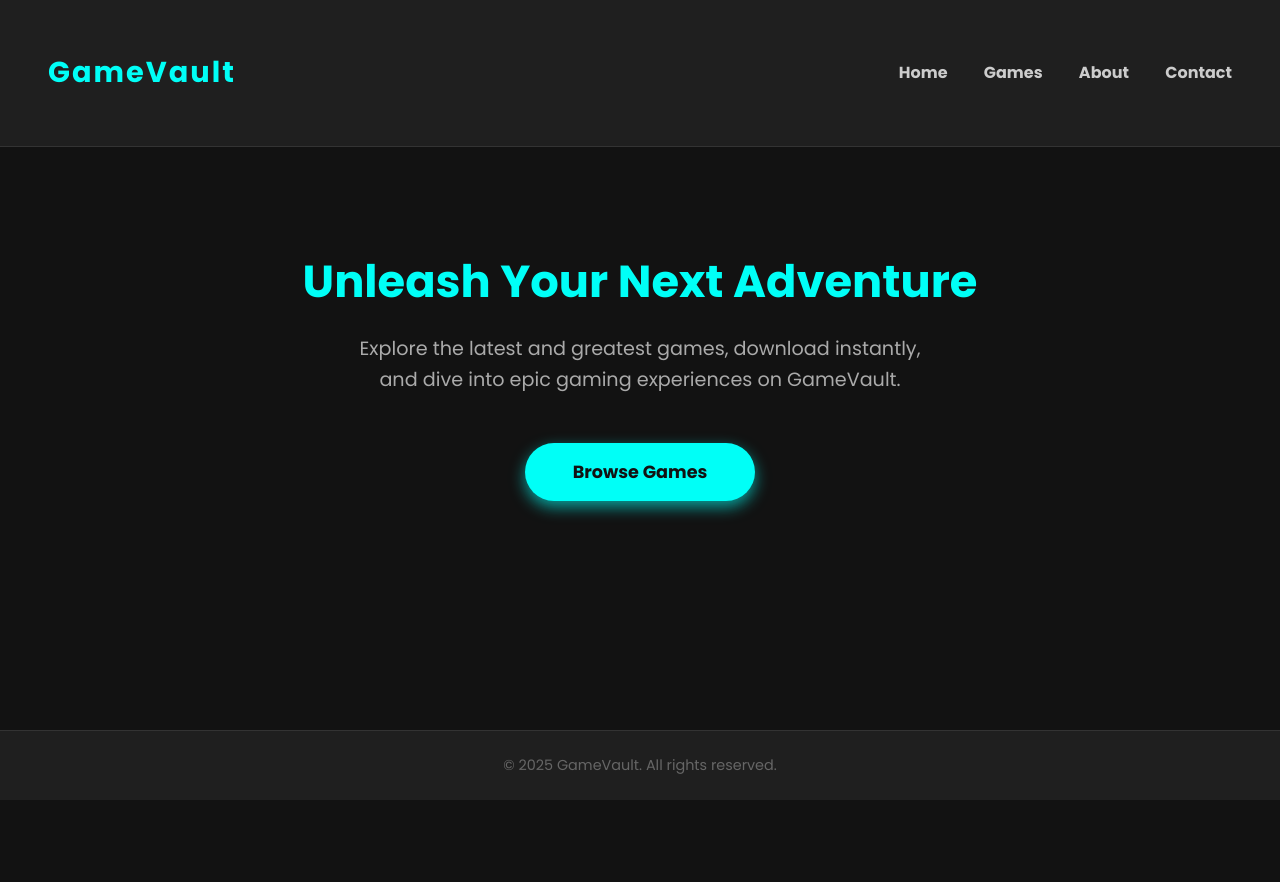
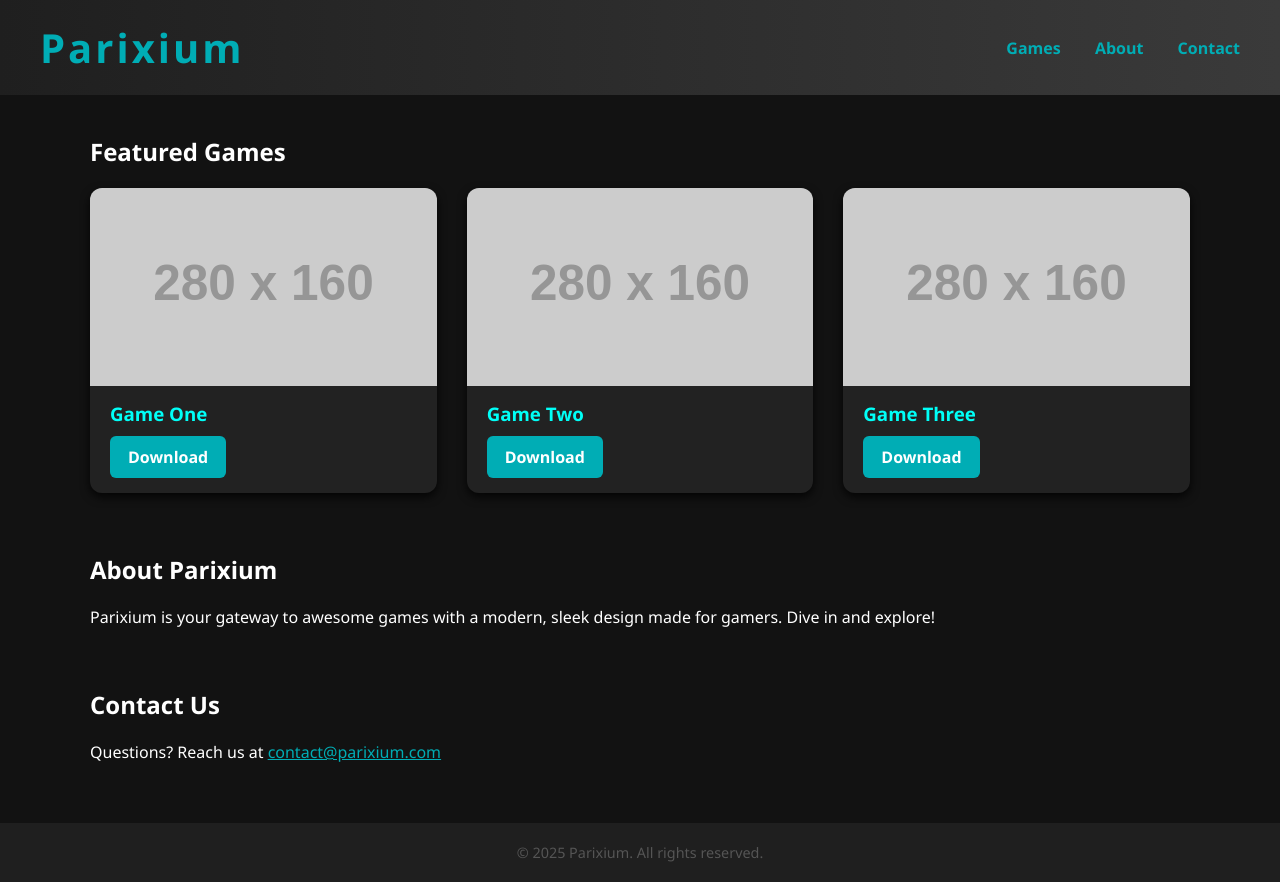
Before and after one commit to ParikshitDabas01/parixium, a website: page public/index.html in a window 1280 px wide. Before the commit the page ends 800 px from the top, so only its background shows below. Drawn offline with Linux system fonts and the light colour scheme; placeholder pictures from the web are drawn by us.

Commit message:
Update homepage with Parixium

```diff
--- a/package.json
+++ b/package.json
@@ -10,6 +10,7 @@
   "license": "ISC",
   "description": "",
   "dependencies": {
+    "@vercel/analytics": "^1.5.0",
     "express": "^5.1.0"
   }
 }
--- a/public/index.html
+++ b/public/index.html
@@ -3,142 +3,143 @@
 <head>
 <meta charset="UTF-8" />
 <meta name="viewport" content="width=device-width, initial-scale=1" />
-<title>GameVault</title>
+<title>Parixium - Gaming Hub</title>
 <style>
-  @import url('https://fonts.googleapis.com/css2?family=Poppins:wght@400;700&display=swap');
-
-  * {
-    box-sizing: border-box;
+  body {
+    margin: 0; padding: 0;
+    background-color: #121212;
+    color: #ffffff;
+    font-family: 'Segoe UI', Tahoma, Geneva, Verdana, sans-serif;
   }
-
-  body {
-    margin: 0;
-    background: #121212;
-    color: #e0e0e0;
-    font-family: 'Poppins', sans-serif;
-    display: flex;
-    flex-direction: column;
-    min-height: 100vh;
-  }
-
   header {
-    padding: 2rem 3rem;
+    background: linear-gradient(90deg, #1f1f1f, #3a3a3a);
+    padding: 20px 40px;
     display: flex;
     justify-content: space-between;
     align-items: center;
-    background: #1f1f1f;
-    border-bottom: 1px solid #333;
   }
-
   header h1 {
-    font-weight: 700;
-    font-size: 1.8rem;
-    letter-spacing: 2px;
-    color: #00fff7;
+    font-size: 2.5rem;
+    color: #00adb5;
+    margin: 0;
+    letter-spacing: 3px;
   }
-
   nav a {
-    color: #ccc;
+    color: #00adb5;
+    margin-left: 30px;
+    font-weight: 600;
     text-decoration: none;
-    margin-left: 2rem;
-    font-weight: 600;
     transition: color 0.3s ease;
-    font-size: 1rem;
   }
-
   nav a:hover {
     color: #00fff7;
   }
-
   main {
-    flex-grow: 1;
-    padding: 4rem 3rem;
-    max-width: 1200px;
-    margin: 0 auto;
-    text-align: center;
+    max-width: 1100px;
+    margin: 40px auto;
+    padding: 0 20px;
   }
-
-  main h2 {
-    font-size: 2.8rem;
-    font-weight: 700;
-    margin-bottom: 1rem;
+  .games-grid {
+    display: grid;
+    grid-template-columns: repeat(auto-fit, minmax(280px, 1fr));
+    gap: 30px;
+  }
+  .game-card {
+    background-color: #222222;
+    border-radius: 12px;
+    box-shadow: 0 4px 10px rgba(0,0,0,0.8);
+    overflow: hidden;
+    transition: transform 0.25s ease;
+  }
+  .game-card:hover {
+    transform: translateY(-10px);
+  }
+  .game-card img {
+    width: 100%;
+    display: block;
+  }
+  .game-info {
+    padding: 15px 20px;
+  }
+  .game-info h3 {
+    margin: 0 0 10px;
     color: #00fff7;
   }
-
-  main p {
-    font-size: 1.2rem;
-    color: #aaa;
-    margin-bottom: 3rem;
-    max-width: 600px;
-    margin-left: auto;
-    margin-right: auto;
-    line-height: 1.6;
+  .game-info a {
+    text-decoration: none;
+    background-color: #00adb5;
+    padding: 10px 18px;
+    border-radius: 6px;
+    color: white;
+    font-weight: 600;
+    display: inline-block;
+    transition: background-color 0.3s ease;
   }
-
-  .btn-primary {
-    display: inline-block;
-    background: #00fff7;
+  .game-info a:hover {
+    background-color: #00fff7;
     color: #121212;
-    padding: 1rem 3rem;
-    border-radius: 50px;
-    font-weight: 700;
-    font-size: 1.1rem;
-    text-decoration: none;
-    box-shadow: 0 6px 15px rgba(0, 255, 247, 0.6);
-    transition: background 0.3s ease, box-shadow 0.3s ease;
-    user-select: none;
   }
-
-  .btn-primary:hover {
-    background: #00c3b2;
-    box-shadow: 0 8px 25px rgba(0, 195, 178, 0.8);
-  }
-
   footer {
-    padding: 1.5rem 3rem;
-    background: #1f1f1f;
-    border-top: 1px solid #333;
     text-align: center;
+    padding: 20px;
+    background-color: #1f1f1f;
+    color: #555;
+    margin-top: 60px;
     font-size: 0.9rem;
-    color: #666;
-  }
-
-  /* Responsive nav for small screens */
-  @media (max-width: 600px) {
-    header {
-      flex-direction: column;
-      align-items: flex-start;
-    }
-    nav {
-      margin-top: 1rem;
-      width: 100%;
-      display: flex;
-      justify-content: space-around;
-    }
-    nav a {
-      margin-left: 0;
-      font-size: 1rem;
-    }
   }
 </style>
 </head>
 <body>
 <header>
-    <h1>GameVault</h1>
+  <h1>Parixium</h1>
   <nav>
-      <a href="/">Home</a>
-      <a href="/games">Games</a>
-      <a href="/about">About</a>
-      <a href="/contact">Contact</a>
+    <a href="#games">Games</a>
+    <a href="#about">About</a>
+    <a href="#contact">Contact</a>
   </nav>
 </header>
 <main>
-    <h2>Unleash Your Next Adventure</h2>
-    <p>Explore the latest and greatest games, download instantly, and dive into epic gaming experiences on GameVault.</p>
-    <a href="/games" class="btn-primary">Browse Games</a>
+  <section id="games">
+    <h2>Featured Games</h2>
+    <div class="games-grid">
+      <div class="game-card">
+        <img src="https://via.placeholder.com/280x160?text=Game+1" alt="Game 1" />
+        <div class="game-info">
+          <h3>Game One</h3>
+          <a href="#">Download</a>
+        </div>
+      </div>
+      <div class="game-card">
+        <img src="https://via.placeholder.com/280x160?text=Game+2" alt="Game 2" />
+        <div class="game-info">
+          <h3>Game Two</h3>
+          <a href="#">Download</a>
+        </div>
+      </div>
+      <div class="game-card">
+        <img src="https://via.placeholder.com/280x160?text=Game+3" alt="Game 3" />
+        <div class="game-info">
+          <h3>Game Three</h3>
+          <a href="#">Download</a>
+        </div>
+      </div>
+    </div>
+  </section>
+
+  <section id="about" style="margin-top: 60px;">
+    <h2>About Parixium</h2>
+    <p>
+      Parixium is your gateway to awesome games with a modern, sleek design made for gamers. Dive in and explore!
+    </p>
+  </section>
+
+  <section id="contact" style="margin-top: 60px;">
+    <h2>Contact Us</h2>
+    <p>Questions? Reach us at <a href="mailto:contact@parixium.com" style="color:#00adb5;">contact@parixium.com</a></p>
+  </section>
 </main>
 <footer>
-    &copy; 2025 GameVault. All rights reserved.
+  &copy; 2025 Parixium. All rights reserved.
 </footer>
 </body>
 </html>
```
Also changed, not shown: 1 other file. Lines whose indentation alone changed are shown as unchanged.
